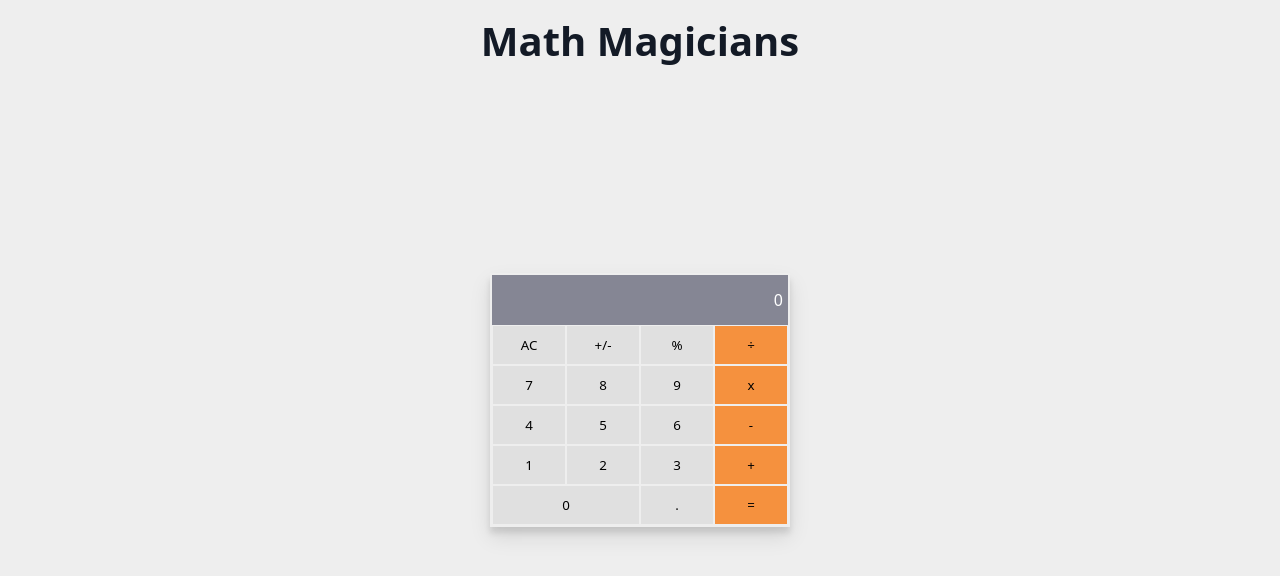
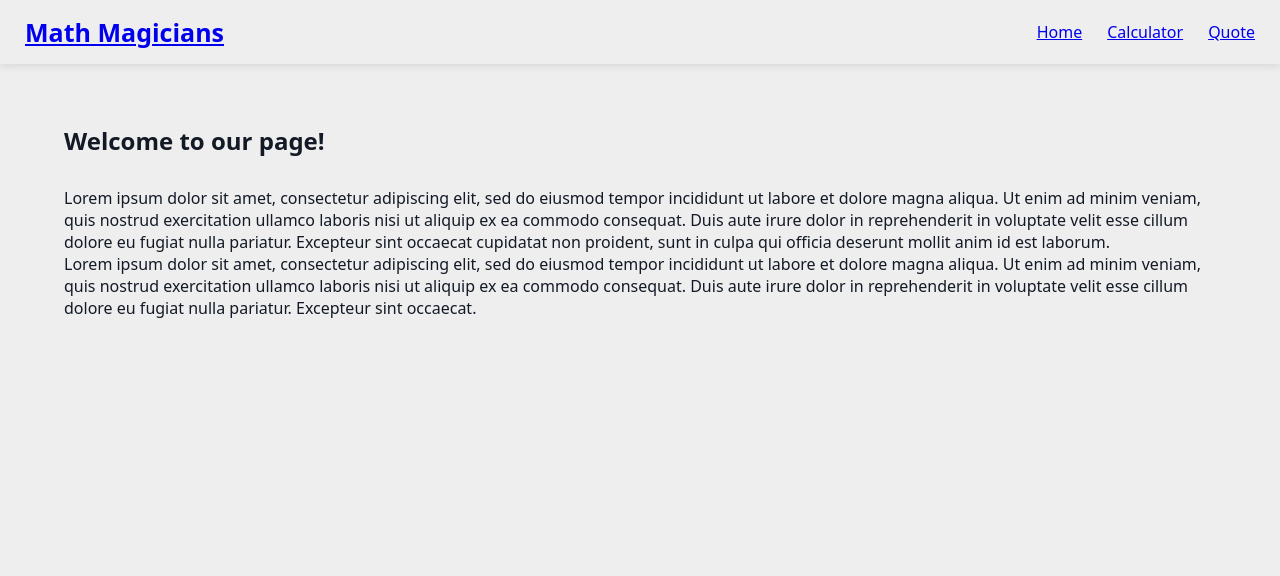
Before and after one commit to killy10o10/Magic-Math, a React (Create React App) app: page / in a window 1280 px wide. Shown: the top 576 px of the page. Built offline with nearby package versions, Linux system fonts and the light colour scheme.

Commit message:
Build full website, add styling

```diff
--- a/package.json
+++ b/package.json
@@ -11,6 +11,7 @@
     "prop-types": "^15.8.1",
     "react": "^18.2.0",
     "react-dom": "^18.2.0",
+    "react-router-dom": "^6.4.0",
     "react-scripts": "5.0.1",
     "web-vitals": "^2.1.4"
   },
--- a/src/App.css
+++ b/src/App.css
@@ -25,6 +25,25 @@ h1 {
   text-align: center;
   padding: 1%;
   font-size: 2.5rem;
+}
+
+.header {
+  display: flex;
+  justify-content: space-between;
+  padding: 15px 25px;
+  align-items: center;
+  box-shadow: 0 2.98256px 7.4564px rgba(0, 0, 0, 0.1);
+}
+
+#logo {
+  font-weight: 700;
+  font-size: 25px;
+}
+
+.nav-links {
+  display: flex;
+  align-items: center;
+  gap: 25px;
 }
 
 .App {
@@ -103,3 +122,14 @@ input {
 .btn-div:nth-child(17) {
   grid-column: 1/3;
 }
+
+.container {
+  display: flex;
+  row-gap: 30px;
+  width: 90%;
+  margin: 60px auto 0;
+}
+
+.flex-column {
+  flex-direction: column;
+}
--- a/src/App.js
+++ b/src/App.js
@@ -1,13 +1,21 @@
 /* eslint-disable import/extensions */
+import { Routes, Route } from 'react-router-dom';
 import './App.css';
 import Calculator from './components/calculator';
+import Navbar from './components/Navbar';
+import Home from './components/Home';
+import Quotes from './components/Quote';
 
 function App() {
   return (
     <section className="App">
-      <h1>Math Magicians</h1>
-      <div className="calculator">
-        <Calculator />
+      <Navbar />
+      <div className="main">
+        <Routes>
+          <Route path="calculator" element={<Calculator />} />
+          <Route path="/" element={<Home />} />
+          <Route path="quote" element={<Quotes />} />
+        </Routes>
       </div>
     </section>
   );
--- /dev/null
+++ b/src/components/Home.js
@@ -0,0 +1,26 @@
+import React from 'react';
+
+const Home = () => (
+  <section className="container flex-column">
+    <h2>Welcome to our page!</h2>
+    <p>
+      Lorem ipsum dolor sit amet, consectetur adipiscing elit, sed do eiusmod
+      tempor incididunt ut labore et dolore magna aliqua. Ut enim ad minim
+      veniam, quis nostrud exercitation ullamco laboris nisi ut aliquip ex ea
+      commodo consequat. Duis aute irure dolor in reprehenderit in voluptate
+      velit esse cillum dolore eu fugiat nulla pariatur. Excepteur sint occaecat
+      cupidatat non proident, sunt in culpa qui officia deserunt mollit anim id
+      est laborum.
+      <p>
+        Lorem ipsum dolor sit amet, consectetur adipiscing elit, sed do eiusmod
+        tempor incididunt ut labore et dolore magna aliqua. Ut enim ad minim
+        veniam, quis nostrud exercitation ullamco laboris nisi ut aliquip ex ea
+        commodo consequat. Duis aute irure dolor in reprehenderit in voluptate
+        velit esse cillum dolore eu fugiat nulla pariatur. Excepteur sint
+        occaecat.
+      </p>
+    </p>
+  </section>
+);
+
+export default Home;
--- /dev/null
+++ b/src/components/Navbar.js
@@ -0,0 +1,23 @@
+import React from 'react';
+import { Link } from 'react-router-dom';
+
+const Navbar = () => (
+  <header className="header">
+    <nav id="logo">
+      <Link to="/">Math Magicians</Link>
+    </nav>
+    <nav className="nav-links">
+      <Link className="nav" to="/">
+        Home
+      </Link>
+      <Link className="nav" to="/calculator">
+        Calculator
+      </Link>
+      <Link className="nav" to="/quote">
+        Quote
+      </Link>
+    </nav>
+  </header>
+);
+
+export default Navbar;
--- /dev/null
+++ b/src/components/Quote.js
@@ -0,0 +1,12 @@
+import React from 'react';
+
+const Quotes = () => (
+  <section className="container">
+    <p>
+      Mathematics is not about numbers, equation, computations or algorithms: it
+      is about understanding.- Willium Paul Thurston.
+    </p>
+  </section>
+);
+
+export default Quotes;
--- a/src/components/calculator.js
+++ b/src/components/calculator.js
@@ -38,6 +38,8 @@ const Calculator = () => {
   };
   const { total, next, operation } = solution;
   return (
+    <section className="calculator">
+      <h1 className="intro">Lets do some Math</h1>
       <div className="calc">
         <input
           type="text"
@@ -56,6 +58,7 @@ const Calculator = () => {
           ))}
         </div>
       </div>
+    </section>
   );
 };
 
--- a/src/index.js
+++ b/src/index.js
@@ -1,10 +1,13 @@
 import React from 'react';
+import { BrowserRouter as Router } from 'react-router-dom';
 import ReactDOM from 'react-dom/client';
 import App from './App';
 
 const root = ReactDOM.createRoot(document.getElementById('root'));
 root.render(
   <React.StrictMode>
-    <App />
+    <Router>
+      <App />
+    </Router>
   </React.StrictMode>,
 );
```
Also changed, not shown: 1 other file (tests, documents, lock files or other folders). Lines whose indentation alone changed are shown as unchanged.
